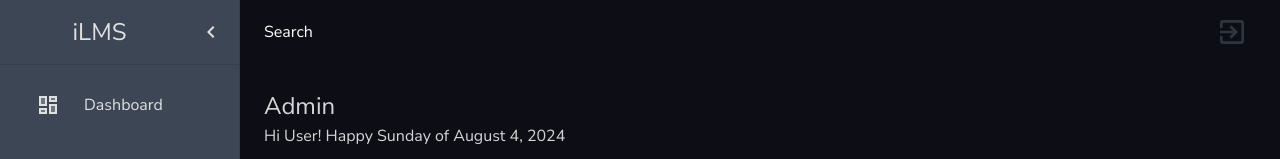
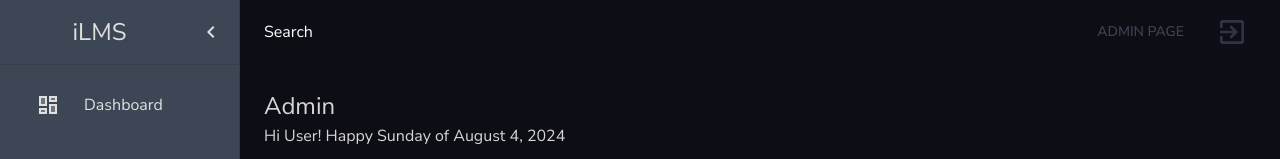
Before and after one commit to aramind/ilms, a React (Create React App) app in the folder client/: page /admin in a window 1280 px wide. Shown: the top 159 px of the page. Built offline with nearby package versions, Linux system fonts and the light colour scheme; no server answers; a web font is replaced by a local one.

Commit message:
feat: adding button on mainlayout leading to admin page

```diff
--- a/client/src/pages/dashboard/TopBar.jsx
+++ b/client/src/pages/dashboard/TopBar.jsx
@@ -1,4 +1,4 @@
-import { IconButton, Stack, Tooltip, Typography } from "@mui/material";
+import { Button, IconButton, Stack, Tooltip, Typography } from "@mui/material";
 import ExitToAppTwoToneIcon from "@mui/icons-material/ExitToAppTwoTone";
 import React from "react";
 import { useNavigate } from "react-router-dom";
@@ -13,6 +13,23 @@ const TopBar = () => {
       alignItems="center"
     >
       <Typography>Search</Typography>
+      <Stack direction="row" justifyContent="flex-end" alignItems="center">
+        <Button
+          onClick={() => navigate("/admin")}
+          variant="text"
+          p={0}
+          sx={{
+            color: (theme) => theme.palette.black.main,
+            marginRight: 2,
+            "&.MuiButtonBase-root": { padding: 1 },
+            "&:hover": {
+              bgcolor: (theme) => theme.palette.black.dark,
+              color: (theme) => theme.palette.primary.main,
+            },
+          }}
+        >
+          Admin Page
+        </Button>
 
         <Tooltip title="Sign out" placement="left-end">
           <IconButton
@@ -33,13 +50,15 @@ const TopBar = () => {
                 // color: (theme) => theme.palette.primary.darkest,
                 fontSize: "2rem",
                 "&:hover": {
-                color: (theme) => theme.palette.black.lightest,
+                  bgcolor: (theme) => theme.palette.black.dark,
+                  color: (theme) => theme.palette.primary.main,
                 },
               }}
             />
           </IconButton>
         </Tooltip>
       </Stack>
+    </Stack>
   );
 };
 
```
Lines whose indentation alone changed are shown as unchanged.
